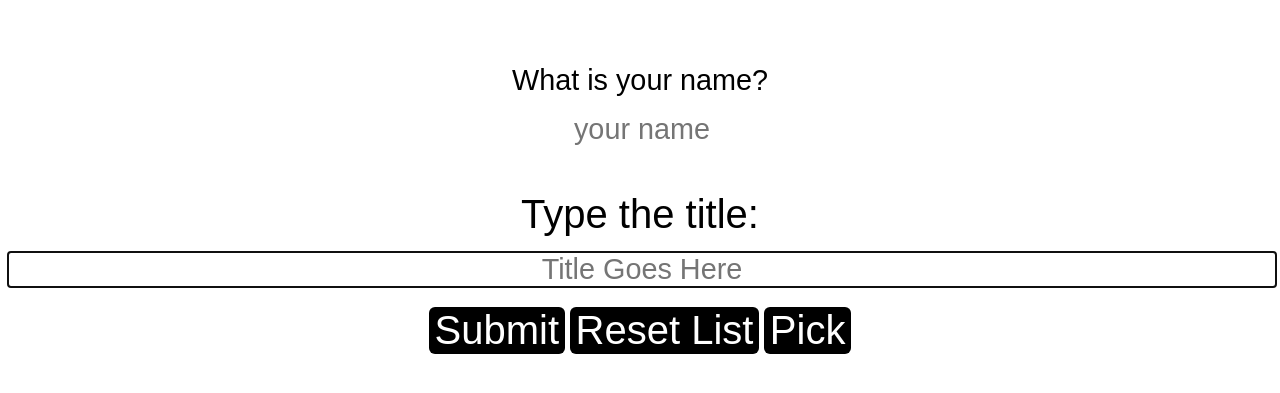
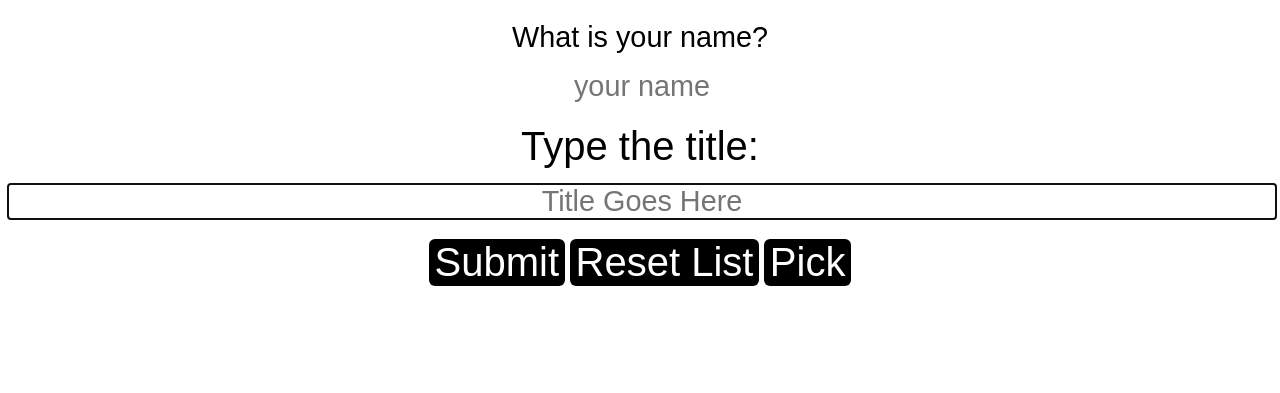
Before and after one commit to Celofyz/Project0, a plain HTML site: page body.html in a window 1280 px wide. Shown: the part 177-570 px from the top of the page. Drawn offline with Linux system fonts and the light colour scheme; a web font is replaced by a local one.

Commit message:
Zmodyfikowany CSS, z 9 do 11 pozycji na moim monitorze.

```diff
--- a/public/style.css
+++ b/public/style.css
@@ -17,7 +17,7 @@ p{
 }
 
 form{
-  margin-bottom: 25px;
+  margin-bottom: 0;
 }
 
 form label{
```
Also changed, not shown: body.html (+0 -1 lines).
